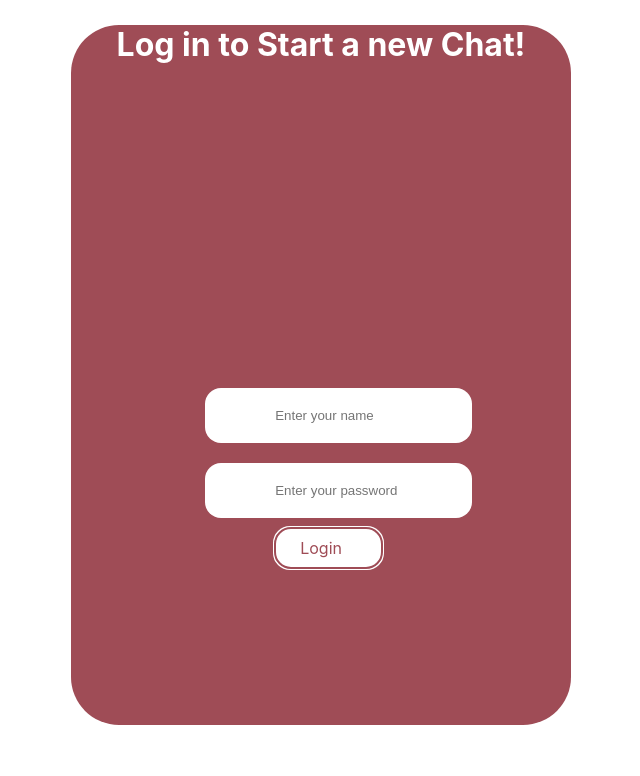
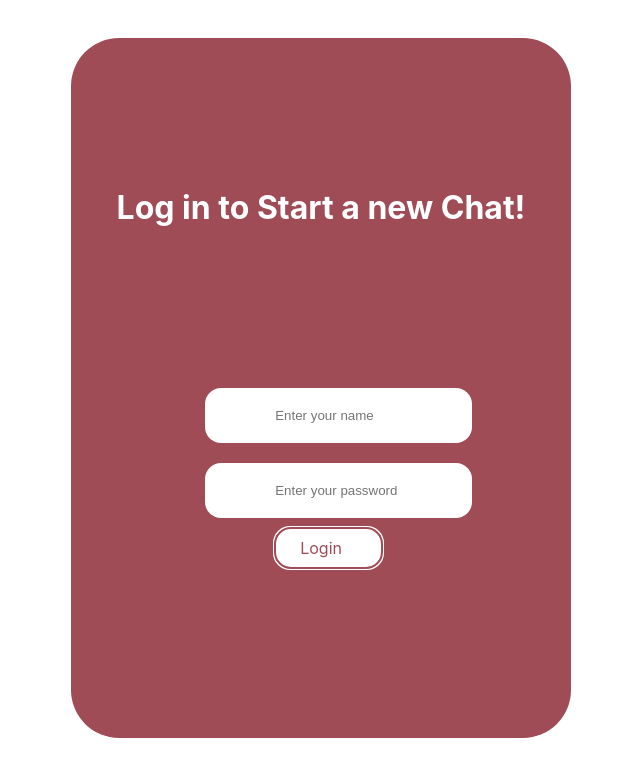
Before and after one commit to SalmaNada5/chat-project, a website: page index.html in a window 1280 px wide. Shown: the whole page, without its empty margins (319-959 px from the left). Drawn offline with nearby package versions, Linux system fonts and the light colour scheme; no server answers.

Commit message:
change padding in h1

```diff
--- a/index.html
+++ b/index.html
@@ -12,6 +12,7 @@
         /* added a color to make it white and changed the margin from top  by sama*/
         text-align: center;
         margin-top: 0.5%;
+        padding-top: 150px;
         color: #fff;
       }
       .container {
@@ -20,7 +21,7 @@
         width: 500px;
         margin: auto;
         display: block;
-        margin-top: 2%;
+        margin-top: 3%;
         margin-bottom: 2%;
         border-radius: 3rem;
         background-color: rgba(159,76,86,255);
```
